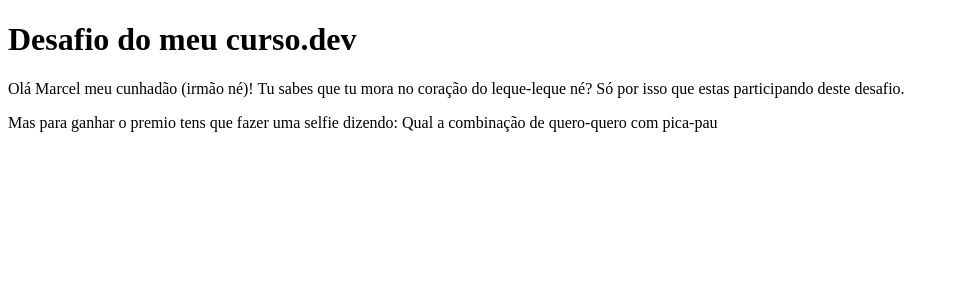
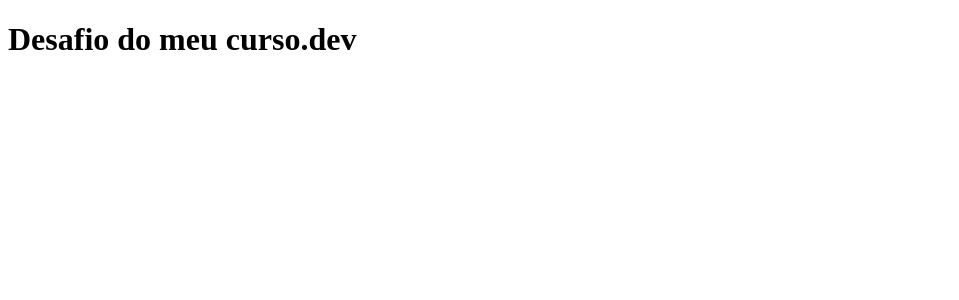
Before and after one commit to alxroots/clone-tabnews-alex, a Next.js app: page / in a window 1280 px wide. Shown: the top 300 px of the page, without its empty margins (0-959 px from the left). Built offline with nearby package versions, Linux system fonts and the light colour scheme.

Commit message:
update copy

```diff
--- a/pages/index.js
+++ b/pages/index.js
@@ -2,14 +2,6 @@ function Home() {
   return (
     <div>
       <h1>Desafio do meu curso.dev</h1>
-      <p>
-        Olá Marcel meu cunhadão (irmão né)! Tu sabes que tu mora no coração do
-        leque-leque né? Só por isso que estas participando deste desafio.
-      </p>
-      <p>
-        Mas para ganhar o premio tens que fazer uma selfie dizendo: Qual a
-        combinação de quero-quero com pica-pau
-      </p>
     </div>
   );
 }
```
